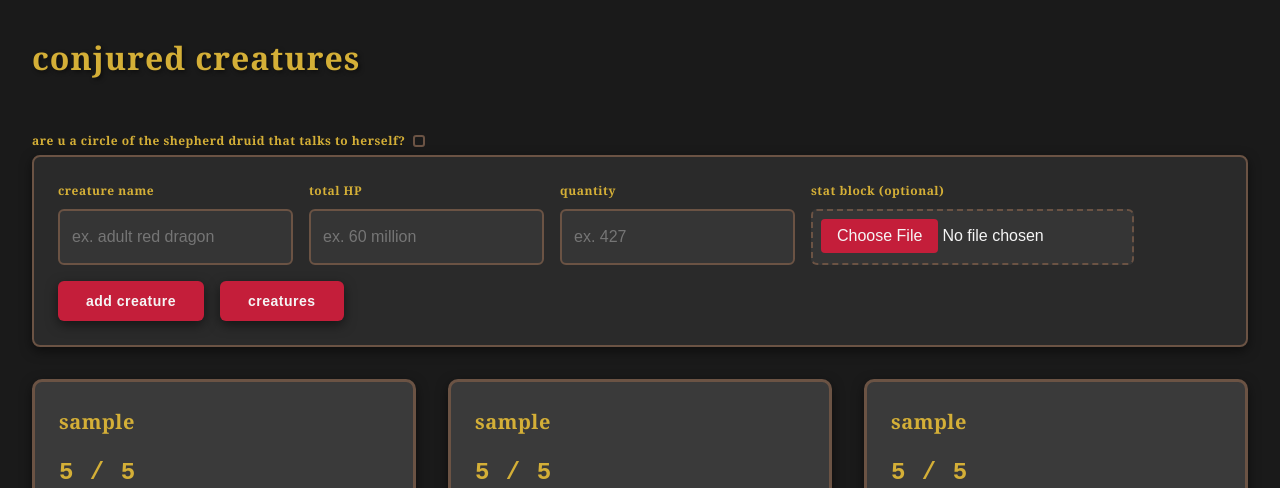
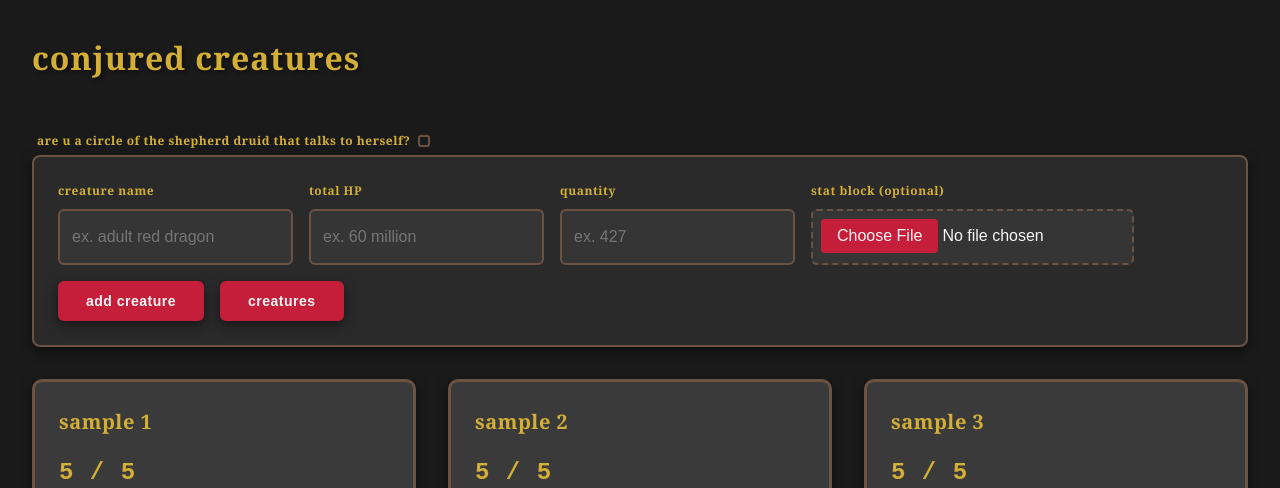
Before and after one commit to brendaliu2/dnd-stats, a React (Vite) app in the folder dnd-stats/: page / in a window 1280 px wide. Both pictures are taken after typing "Sample", "5", "5" into the empty fields and a click on the button "add creature". Shown: the top 488 px of the page. Built offline with nearby package versions, Linux system fonts and the light colour scheme; the HTML template or start-up script is replaced by a standard one.

Commit message:
add count to animals

```diff
--- a/dnd-stats/src/App.tsx
+++ b/dnd-stats/src/App.tsx
@@ -40,6 +40,8 @@ export default function ConjuredAnimalsTracker() {
 
   const addAnimal = () => {
     if (!animalName.trim() || !totalHp.trim()) return;
+    let currAnimalCount: number = animals.filter(animal => animal.name === animalName).length + 1
+    console.log('curr', currAnimalCount)
 
     let hp = parseInt(totalHp, 10);
     if (isNaN(hp) || hp <= 0) return;
@@ -54,6 +56,7 @@ export default function ConjuredAnimalsTracker() {
       const newAnimal: ConjuredAnimal = {
         id: uuidv4(),
         name: animalName,
+        count: currAnimalCount,
         maxHp: hp,
         currentHp: hp,
         imageData: selectedImage || undefined,
@@ -61,6 +64,7 @@ export default function ConjuredAnimalsTracker() {
 
       newAnimals.push(newAnimal)
       i++
+      currAnimalCount++
     }
 
     setAnimals(newAnimals)
@@ -77,9 +81,11 @@ export default function ConjuredAnimalsTracker() {
     const animalHp = animal['hp']
     const animalHitDie = animal['hitDie']
     const animalImage = animal['image']
+    const currAnimalCount = animals.filter(animal => animal.name === animalName).length + 1
     const newAnimal: ConjuredAnimal = {
       id: uuidv4(),
       name: animalName,
+      count: currAnimalCount,
       maxHp: isDruid ? animalHp + (2*animalHitDie) : animalHp,
       currentHp: isDruid ? animalHp + (2*animalHitDie) : animalHp,
       imageData: animalImage,
--- a/dnd-stats/src/components/AnimalCard.tsx
+++ b/dnd-stats/src/components/AnimalCard.tsx
@@ -39,7 +39,7 @@ export default function AnimalCard({
         )}
 
         <div className="card-content">
-          <div className="animal-name">{animal.name}</div>
+          <div className="animal-name">{animal.name} {animal.count}</div>
           <div className={`hp-display ${isDead ? 'dead' : ''}`}>
             {animal.currentHp} / {animal.maxHp}
           </div>
--- a/dnd-stats/src/styles/App.css
+++ b/dnd-stats/src/styles/App.css
@@ -89,14 +89,13 @@
   display: flex;
   align-items: center;
   gap: 8px;
-  margin: 5px 0;
+  margin: 5px;
   position: relative;
 }
 
 .checkbox-group label {
   font-size: 12px;
   font-weight: 600;
-  /* text-transform: uppercase; */
   letter-spacing: 0.5px;
   color: var(--accent-gold);
 }
```
